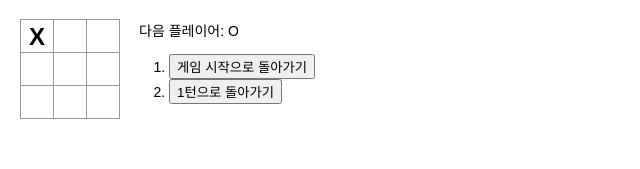
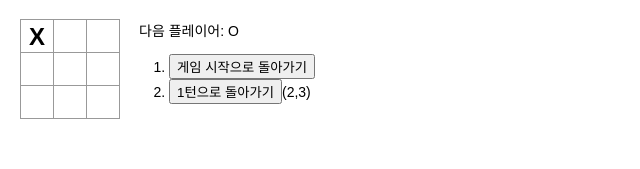
Before and after one commit to autroshot/react-typescript-tic-tac-toe, a React (Create React App) app: page / in a window 1280 px wide. Both pictures are taken after a click on the button 37 px from the left and 36 px from the top of the page. Shown: the top 169 px of the page, without its empty margins (0-640 px from the left). Built offline with nearby package versions, Linux system fonts and the light colour scheme.

Commit message:
더미 좌표 표시하기

```diff
--- a/src/index.tsx
+++ b/src/index.tsx
@@ -60,15 +60,19 @@ function Game() {
   const winner = calculateWinner(current.squares);
 
   const moves = history.map((step, move) => {
-    const desc = move ?
-      move + '턴으로 돌아가기':
-      '게임 시작으로 돌아가기';
-
-    return (
-      <li key={move}>
-        <button onClick={() => jumpTo(move)}>{desc}</button>
-      </li>
-    );
+    if (!move) {
+      return (
+        <li key={move}>
+          <button onClick={() => jumpTo(move)}>게임 시작으로 돌아가기</button>
+        </li>
+      )
+    } else {
+      return (
+        <li key={move}>
+          <button onClick={() => jumpTo(move)}>{move}턴으로 돌아가기</button><span>(2,3)</span>
+        </li>
+      )
+    }
   });
 
   let status;
```
